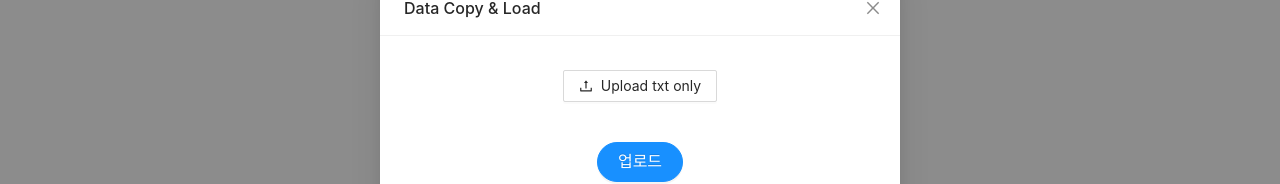
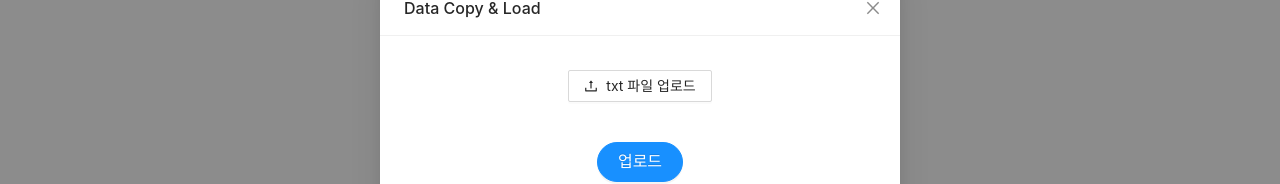
Before and after one commit to BeeMOre32/loaprofile, a React (Create React App) app: page / in a window 1280 px wide. Both pictures are taken after a click on the button "저장한 프로필 업로드". Shown: the part 119-303 px from the top of the page. Built offline with nearby package versions, Linux system fonts and the light colour scheme.

Commit message:
버그 수정
파일 업로드 수정
github url 수정

```diff
--- a/package.json
+++ b/package.json
@@ -57,5 +57,5 @@
     "gh-pages": "^4.0.0",
     "http-proxy-middleware": "^2.0.6"
   },
-  "homepage": "https://loaprofile.com"
+  "homepage": "https://beaverhouse.github.io/loaprofile"
 }
--- a/src/components/atoms/DataLoader.tsx
+++ b/src/components/atoms/DataLoader.tsx
@@ -24,6 +24,7 @@ function DataLoader() {
       })
     })
     setIsModalOpen(false);
+    setFileList([]);
   };
 
   const handleCancel = () => {
@@ -37,6 +38,7 @@ function DataLoader() {
         message.error(`${file.name} is not a text file`);
       }
       setFileList(fileList.concat(file));
+      return false;
     },
   };
 
@@ -50,7 +52,7 @@ function DataLoader() {
       >
         <div style={{ display:"flex", flexDirection: "column", alignItems: "center"}}>
           <Upload {...props}>
-            <Button style={{margin: "10px auto"}} icon={<UploadOutlined />}>Upload txt only</Button>
+            <Button style={{margin: "10px auto"}} icon={<UploadOutlined />}>txt 파일 업로드</Button>
           </Upload>
           <Popconfirm
               title="업로드할까요?"
```
